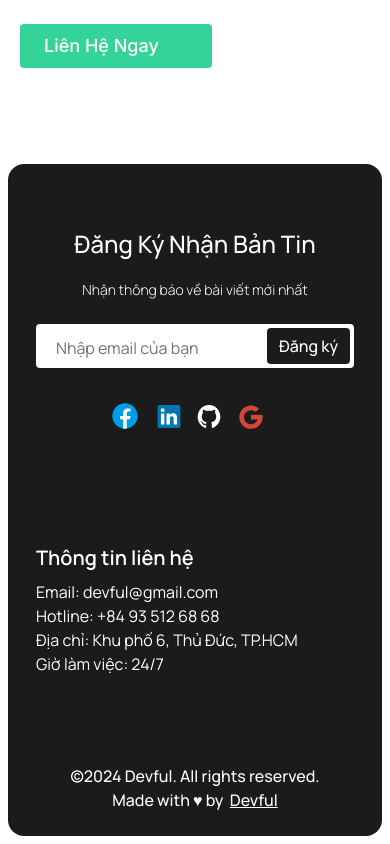
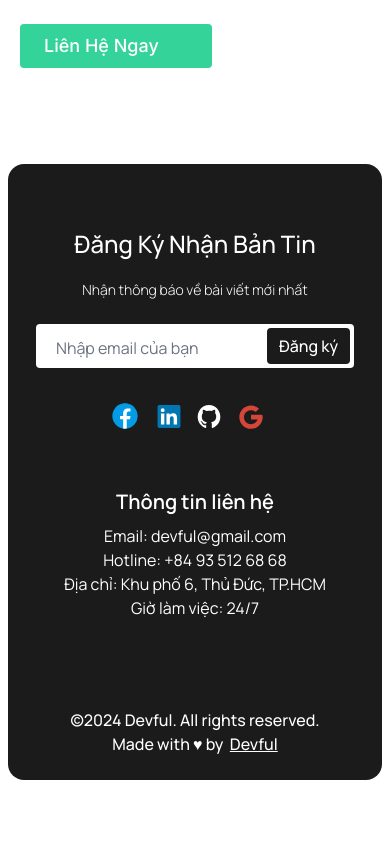
Before and after one commit to giabao0301/devful-blog, a Next.js app: page /contact in a window 390 px wide. Shown: the part 609-1453 px from the top of the page. After the commit the page ends 1397 px from the top, so only its background shows below. Built offline with nearby package versions, Linux system fonts and the light colour scheme.

Commit message:
update responsive

```diff
--- a/src/components/Footer/index.js
+++ b/src/components/Footer/index.js
@@ -91,7 +91,7 @@ const Footer = () => {
       </div>
     </div>
 
-    <div className="mt-28">
+    <div className="md:mt-28 mt-14 flex flex-col items-center md:items-start">
       <h4 className="font-semibold dark:font-bold text-xl mb-2">Thông tin liên hệ</h4>
       <p>Email: devful@gmail.com</p>
       <p>Hotline: +84 93 512 68 68</p>
@@ -100,7 +100,7 @@ const Footer = () => {
     </div>
     </section>
 
-      <div className="w-full  mt-16 md:mt-24 relative font-medium  py-6 px-8 flex  flex-col md:flex-row items-center justify-between">
+      <div className="w-full mt-16 md:mt-24 relative font-medium  py-6 px-8 flex  flex-col md:flex-row items-center justify-between">
         <span className="text-center">
           &copy;2024 Devful. All rights reserved.
         </span>
--- a/src/components/Home/Introduction.js
+++ b/src/components/Home/Introduction.js
@@ -36,7 +36,7 @@ const Introduction = () => {
           quá trình hỗ trợ tư vấn cho khách hàng</p>
       </div>
 
-      <div className="grid grid-cols-4 gap-4 ">
+      <div className="grid grid-cols-1 sm:grid-cols-2 md:grid-cols-3 lg:grid-cols-4 gap-4">
         {data.map((item, index) => {
             const {icon, heading, text} = item
             return (
```
Also changed, not shown: src/app/blogs/[slug]/page.js (line endings or trailing spaces), src/utils/siteMetaData.js (line endings or trailing spaces).
